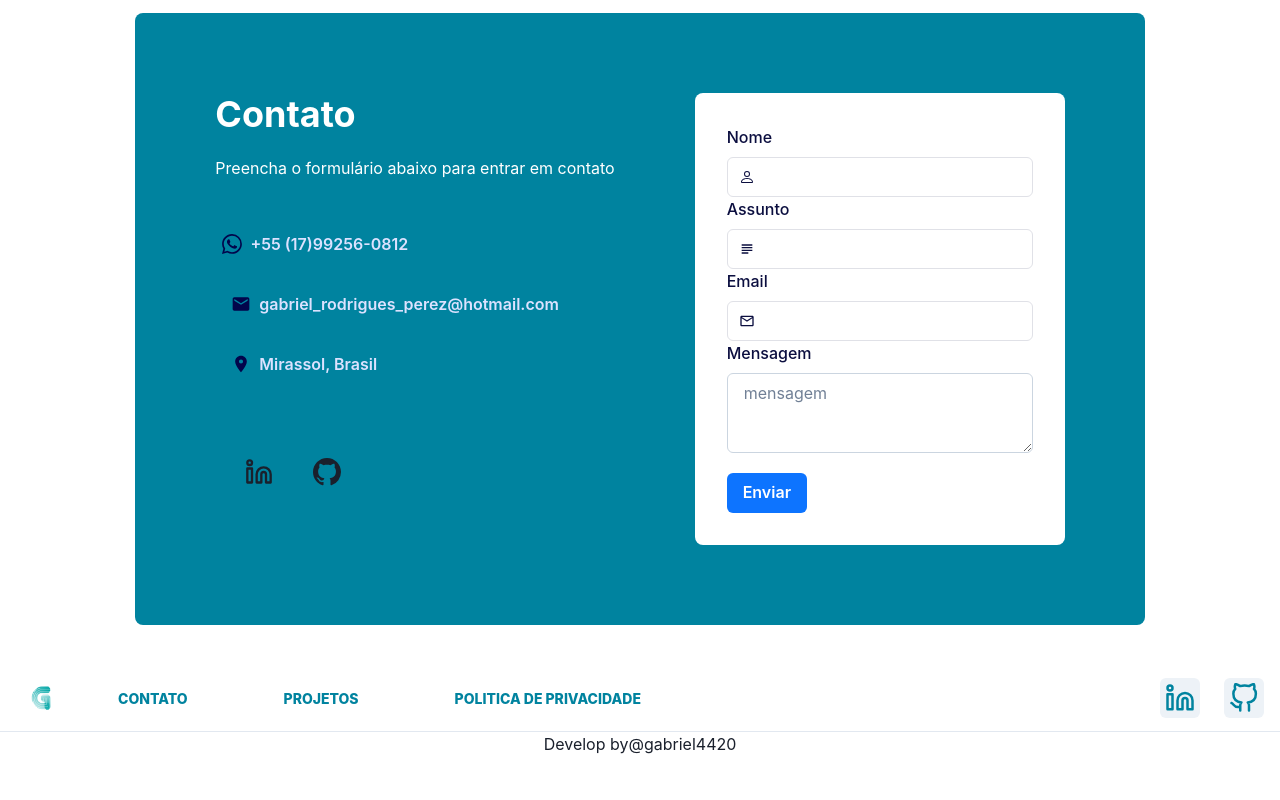
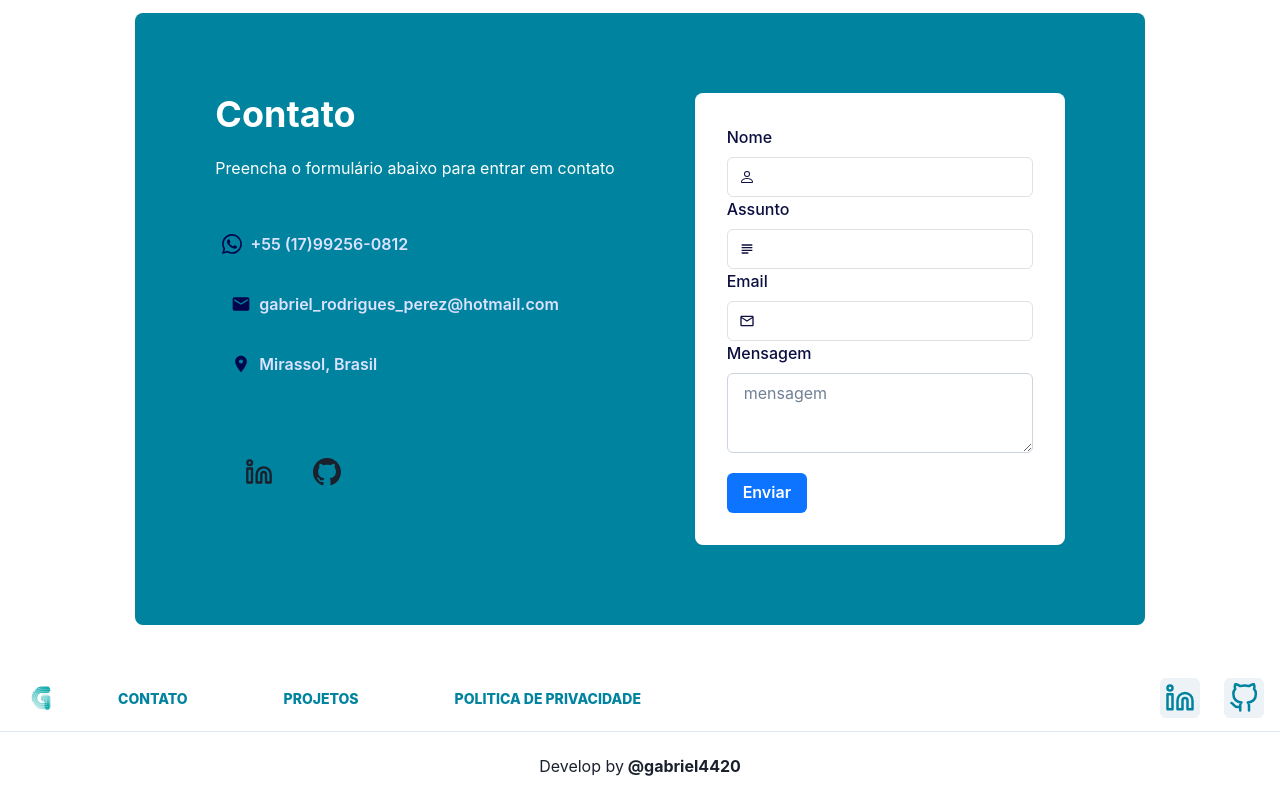
Before and after one commit to Gabriel4420/gabriel4420-portfolio, a Next.js app: page /privacy in a window 1280 px wide. Shown: the part 4279-5079 px from the top of the page. Before the commit the page ends 5035 px from the top, so only its background shows below. Built offline with nearby package versions, Linux system fonts and the light colour scheme.

Commit message:
feat: :sparkles: new updates

```diff
--- a/src/components/organisms/AboutMe/index.tsx
+++ b/src/components/organisms/AboutMe/index.tsx
@@ -62,7 +62,7 @@ const AboutMe = () => {
               colorScheme="orange"
               textTransform="uppercase"
             >
-              Saiba mais
+              Veja meu portifólio
             </Button>
           </Link>
         </Box>
--- a/src/components/organisms/Hero/index.tsx
+++ b/src/components/organisms/Hero/index.tsx
@@ -71,10 +71,27 @@ const Hero = () => {
                 _hover={{ bg: 'orange.500', color: 'white' }}
                 textTransform="uppercase"
               >
-                Saiba mais
+                Faça um orçamento
+              </Button>
+            </Link>
+
+            <Link href="/assets/cv/Curriculum.pdf" download="cv.pdf" target="_blank">
+              <Button
+                rounded="xl"
+                size="lg"
+                fontWeight="bold"
+                px={6}
+                colorScheme="orange"
+                variant="outline"
+                _hover={{ bg: 'orange.500', color: 'white' }}
+                textTransform="uppercase"
+              >
+                meu curriculum
               </Button>
             </Link>
           </Stack>
+
+
         </Stack>
         <Flex
           flex={1}
--- a/src/components/template/Footer/index.tsx
+++ b/src/components/template/Footer/index.tsx
@@ -100,14 +100,15 @@ export default function Footer() {
       <Collapse in={isOpen} animateOpacity>
         <Mobile isFooter />
       </Collapse>
-      <Flex alignItems="center" justifyContent="center">
+      <Flex alignItems="center" justifyContent="center" p="22">
         Develop by{' '}
         <Link
           href="https://github.com/Gabriel4420?tab=repositories"
           target="_blank"
           rel="noopener noreferrer"
+          fontWeight="bold"
         >
-          @gabriel4420
+          &nbsp;@gabriel4420
         </Link>
       </Flex>
     </Box>
```
Also changed, not shown: 1 other file (tests, documents, lock files or other folders).
